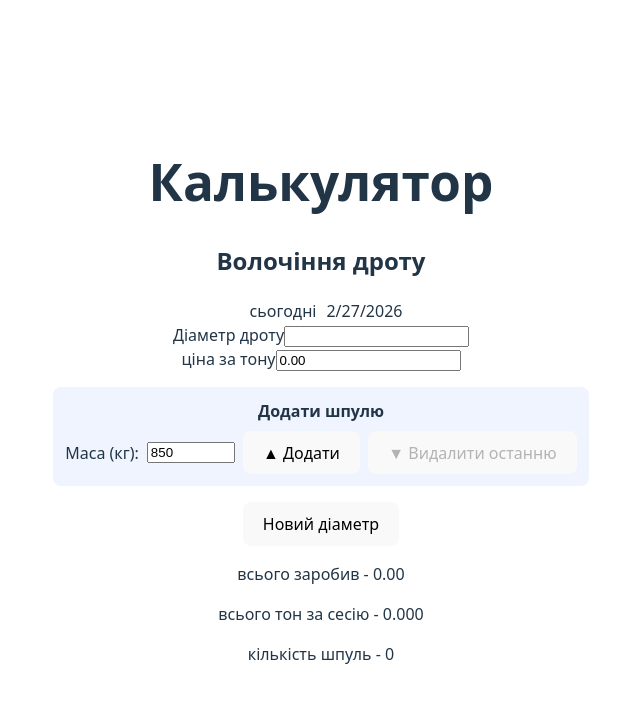
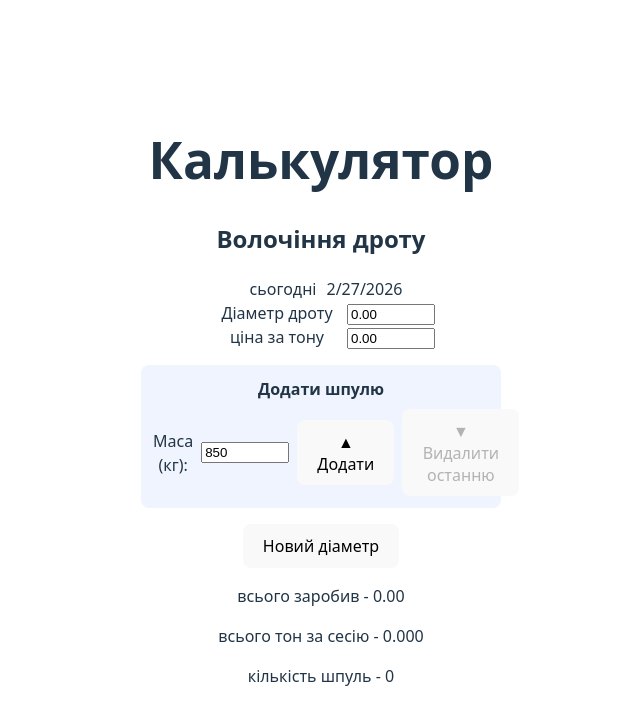
Before and after one commit to RomanChuykov/wireDrawing, a React (Vite) app: page / in a window 1280 px wide. Shown: the top 724 px of the page, without its empty margins (319-959 px from the left). Built offline with nearby package versions, Linux system fonts and the light colour scheme.

Commit message:
стилі

```diff
--- a/src/App.jsx
+++ b/src/App.jsx
@@ -1,5 +1,5 @@
 import { useState } from 'react'
-import {Today} from "./App.styled.js"
+import {Today, Legend, InputNumber, Container} from "./App.styled.js"
 import './App.css'
 
 function App() {
@@ -52,12 +52,10 @@ function App() {
     updated[index] = { ...updated[index], massa: Number(value) };
     setSpools(updated);
   }
-
+// Збереження результатів при переході на новий діаметр
   const handleNewDiameter = () => {
-    if (count === 0) {
-      alert('Спочатку введіть кількість шпуль');
-      return;
-    }
+    const newDiametrQuestion=confirm('Переходимо на новий діаметр?');
+    if (!newDiametrQuestion) return;
 
     setResults([...results, {
       diameter,
@@ -77,8 +75,8 @@ function App() {
 
   return (
     <>
-      <div>
-        <h1>Калькулятор</h1>
+      <Container>
+        <h1>Калькулятор </h1>
         <h2> Волочіння дроту </h2>
         <div>
           <Today>сьогодні</Today>
@@ -86,21 +84,20 @@ function App() {
         </div>
 
         <div>
-          <span>Діаметр дроту</span>
-          <input
+          <Legend>Діаметр дроту</Legend>
+          <InputNumber
             id='diameter'
             type="text"
             inputMode="decimal"
             step="0.01"
-            value={diameterDigits}
-            //{formatDecimal(diameterDigits, 2)}
+            value={formatDecimal(diameterDigits, 2)}
             onChange={handleDiameterChange}
           />
         </div>
 
         <div>
-          <span>ціна за тону</span>
-          <input
+          <Legend>ціна за тону</Legend>
+          <InputNumber
             id='price'
             type="text"
             step="0.01"
@@ -149,7 +146,7 @@ function App() {
                     type='number'
                     value={spool.massa}
                     onChange={(e) => handleSpoolMassaChange(index, e.target.value)}
-                    style={{ width: '65px', fontSize: '13px', padding: '2px 4px' }}
+                    style={{ width: '35px', fontSize: '13px', padding: '2px 4px' }}
                   />
                   <span>кг</span>
                   <button
@@ -222,7 +219,7 @@ function App() {
             ))}
           </div>
         )}
-      </div>
+      </Container>
     </>
   )
 }
--- a/src/App.styled.js
+++ b/src/App.styled.js
@@ -1,7 +1,20 @@
 import styled from "styled-components"
 
+export const Container = styled.div`
+  width:360px;
+`;
 export const Today=styled.span`
     margin-left: 10px;
     margin-right:10px;
 
 `;
+export const Legend=styled.span`
+    display: inline-block;
+    width: 120px;
+    margin-left: 10px;
+    margin-right:10px;
+`;
+export const InputNumber = styled.input`
+    width: 80px;
+
+`;
```
Also changed, not shown: src/icon/icons8-меню.svg (added).
